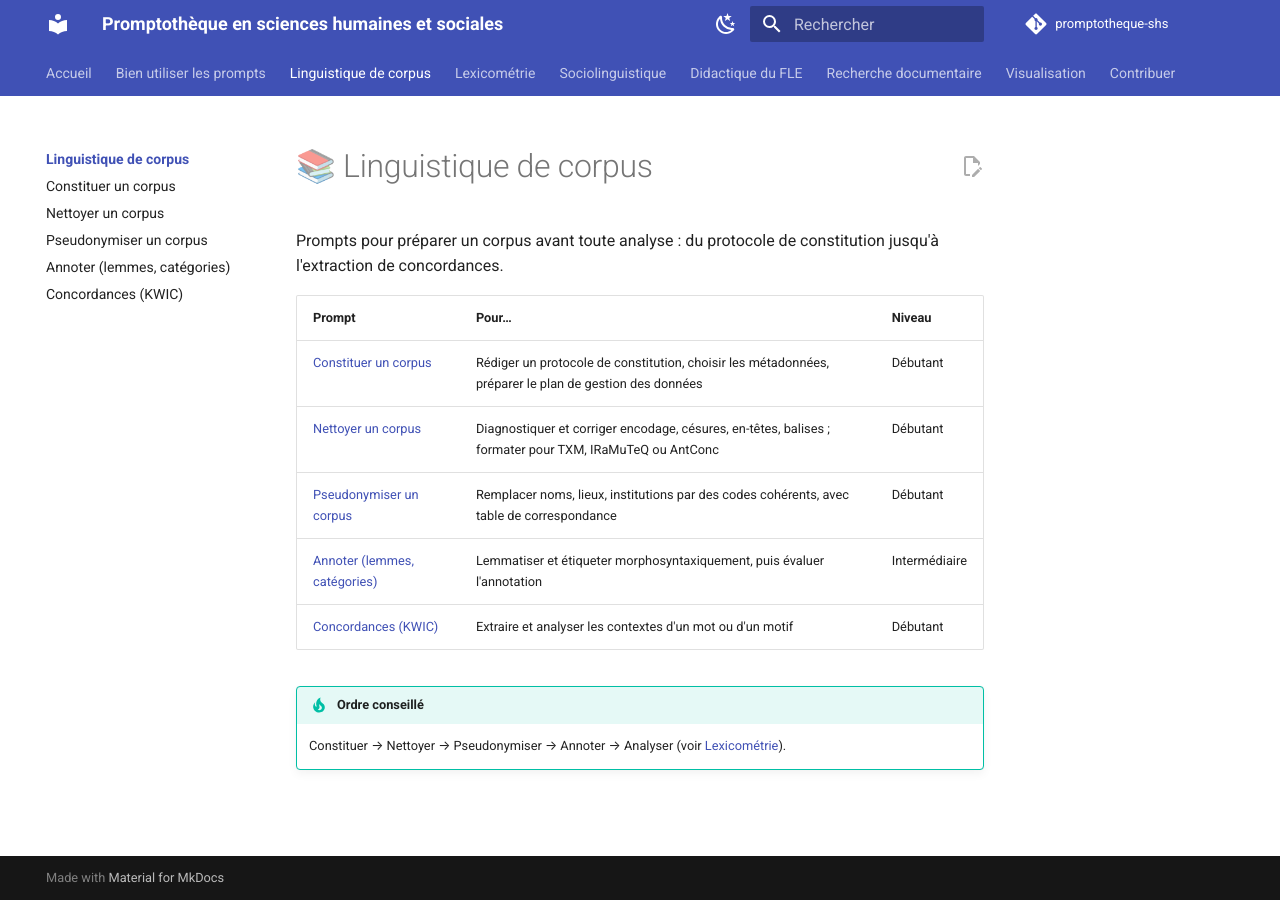
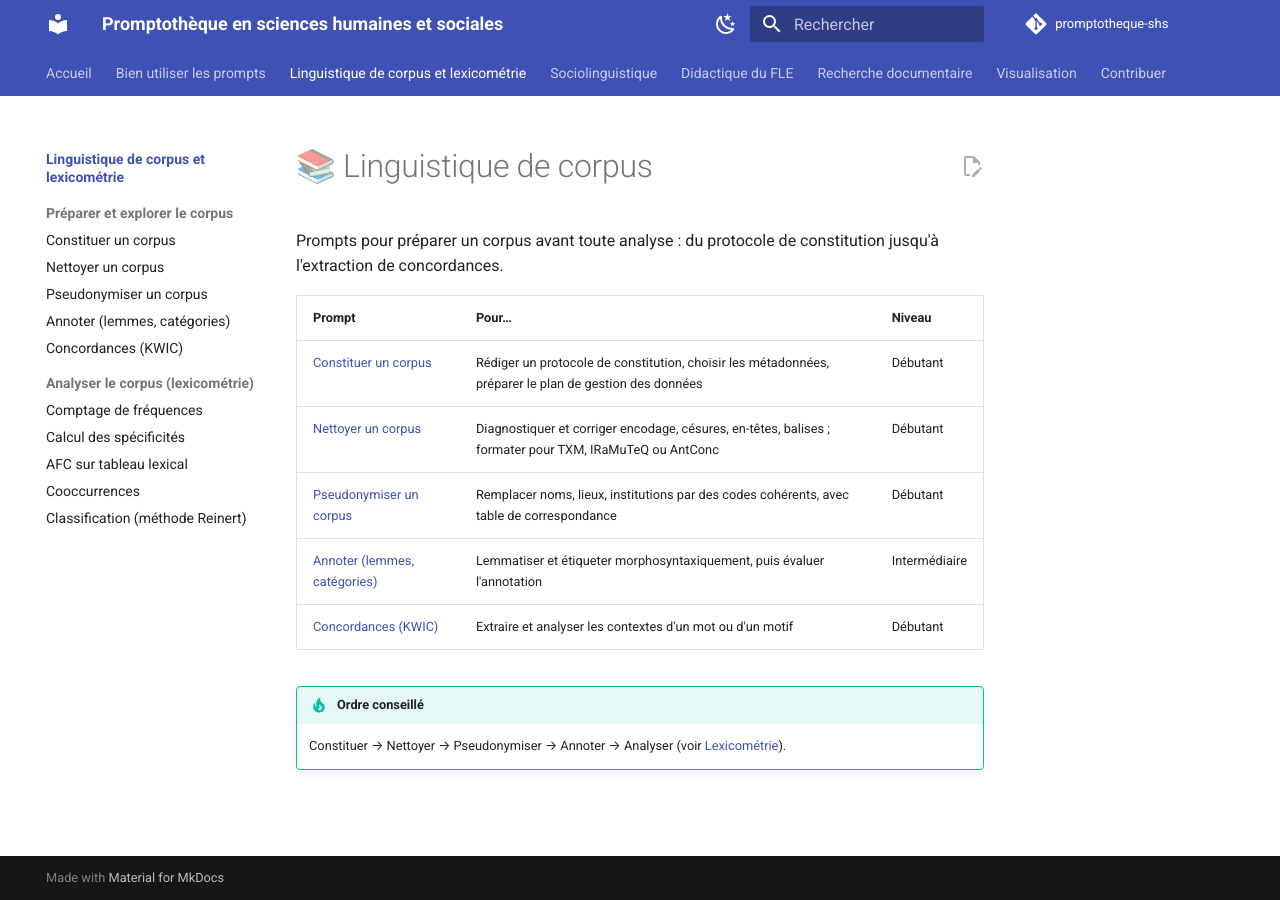
Before and after one commit to amanylili/promptotheque-shs, an MkDocs documentation site: the page built from docs/linguistique-de-corpus/index.md, in a window 1280 px wide. Built offline with MkDocs 1.6.1 and Material for MkDocs 9.7.7, drawn with Linux system fonts in a browser that asks for light colours; comment, search, counter and statistics services are not loaded.

Commit message:
Fusionne Linguistique de corpus et Lexicométrie : menu du site et README

```diff
--- a/mkdocs.yml
+++ b/mkdocs.yml
@@ -60,20 +60,20 @@ plugins:
 nav:
   - Accueil: index.md
   - Bien utiliser les prompts: bonnes-pratiques.md
-  - Linguistique de corpus:
+  - Linguistique de corpus et lexicométrie:
       - linguistique-de-corpus/index.md
-      - Constituer un corpus: linguistique-de-corpus/constitution-corpus.md
-      - Nettoyer un corpus: linguistique-de-corpus/nettoyage-corpus.md
-      - Pseudonymiser un corpus: linguistique-de-corpus/pseudonymisation-corpus.md
-      - Annoter (lemmes, catégories): linguistique-de-corpus/annotation-morphosyntaxique.md
-      - Concordances (KWIC): linguistique-de-corpus/concordances-kwic.md
-  - Lexicométrie:
-      - lexicometrie/index.md
-      - Comptage de fréquences: lexicometrie/comptage-frequences.md
-      - Calcul des spécificités: lexicometrie/calcul-specificites.md
-      - AFC sur tableau lexical: lexicometrie/afc-tableau-lexical.md
-      - Cooccurrences: lexicometrie/cooccurrences.md
-      - Classification (méthode Reinert): lexicometrie/classification-reinert.md
+      - Préparer et explorer le corpus:
+          - Constituer un corpus: linguistique-de-corpus/constitution-corpus.md
+          - Nettoyer un corpus: linguistique-de-corpus/nettoyage-corpus.md
+          - Pseudonymiser un corpus: linguistique-de-corpus/pseudonymisation-corpus.md
+          - Annoter (lemmes, catégories): linguistique-de-corpus/annotation-morphosyntaxique.md
+          - Concordances (KWIC): linguistique-de-corpus/concordances-kwic.md
+      - Analyser le corpus (lexicométrie):
+          - Comptage de fréquences: lexicometrie/comptage-frequences.md
+          - Calcul des spécificités: lexicometrie/calcul-specificites.md
+          - AFC sur tableau lexical: lexicometrie/afc-tableau-lexical.md
+          - Cooccurrences: lexicometrie/cooccurrences.md
+          - Classification (méthode Reinert): lexicometrie/classification-reinert.md
   - Sociolinguistique:
       - sociolinguistique/index.md
       - Guide d'entretien: sociolinguistique/guide-entretien.md
```
Also changed, not shown: README.md (+1 -2 lines).
